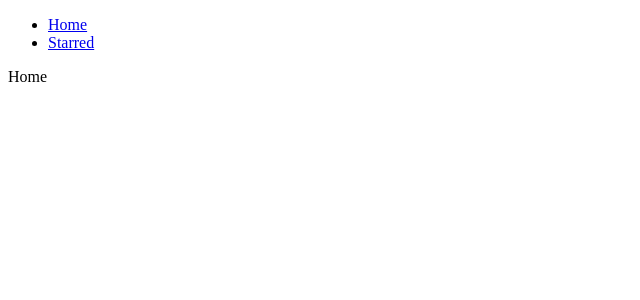
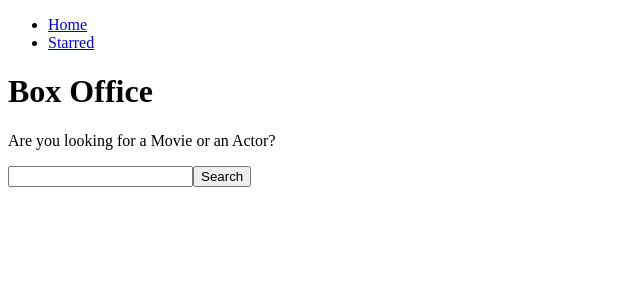
Before and after one commit to ecam900/box-office-react, a React (Create React App) app: page / in a window 1280 px wide. Shown: the top 300 px of the page, without its empty margins (0-640 px from the left). Built offline with nearby package versions, Linux system fonts and the light colour scheme.

Commit message:
Created input and fetch results from API.

```diff
--- a/src/components/MainPageLayout.js
+++ b/src/components/MainPageLayout.js
@@ -1,10 +1,15 @@
 import React from 'react';
 import Navs from './Navs';
+import Title from './Title';
 
 const MainPageLayout = ({ children }) => {
   return (
     <div>
       <Navs />
+      <Title
+        title='Box Office'
+        subtitle='Are you looking for a Movie or an Actor?'
+      />
       {children}
     </div>
   );
--- /dev/null
+++ b/src/components/Title.js
@@ -0,0 +1,12 @@
+import React from 'react';
+
+const Title = ({ title, subtitle }) => {
+  return (
+    <div>
+      <h1>{title}</h1>
+      <p>{subtitle}</p>
+    </div>
+  );
+};
+
+export default Title;
--- a/src/pages/Home.js
+++ b/src/pages/Home.js
@@ -1,8 +1,40 @@
-import React from 'react';
+import React, { useState } from 'react';
 import MainPageLayout from '../components/MainPageLayout';
 
 const Home = () => {
-  return <MainPageLayout>Home</MainPageLayout>;
+  const [input, setInput] = useState('');
+
+  const onInputChange = (e) => {
+    setInput(e.target.value);
+  };
+
+  const onSearch = () => {
+    fetch(`https://api.tvmaze.com/search/shows?q=${input}`)
+      .then((res) => res.json())
+      .then((result) => {
+        console.log(result);
+      });
+  };
+
+  const onKeyDown = (e) => {
+    if (e.keyCode === 13) {
+      onSearch();
+    }
+  };
+
+  return (
+    <MainPageLayout>
+      <input
+        type='text'
+        onChange={onInputChange}
+        onKeyDown={onKeyDown}
+        value={input}
+      />
+      <button type='button' onClick={onSearch}>
+        Search
+      </button>
+    </MainPageLayout>
+  );
 };
 
 export default Home;
```
